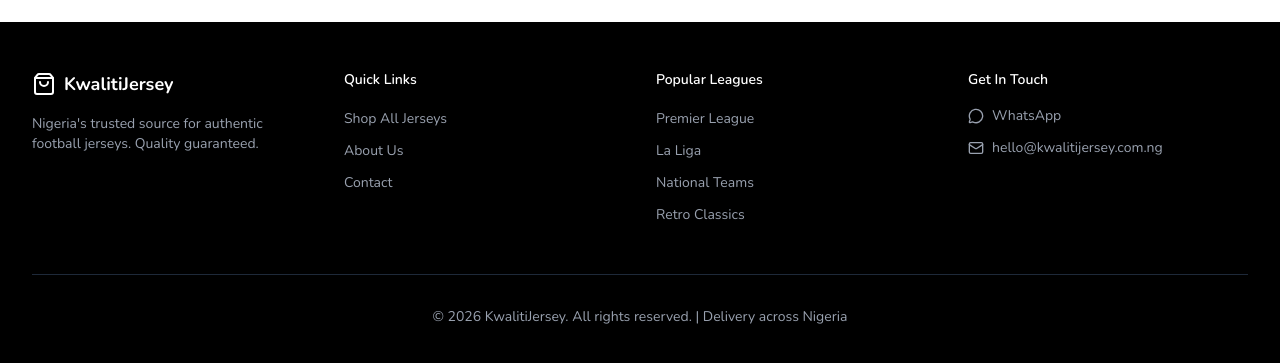
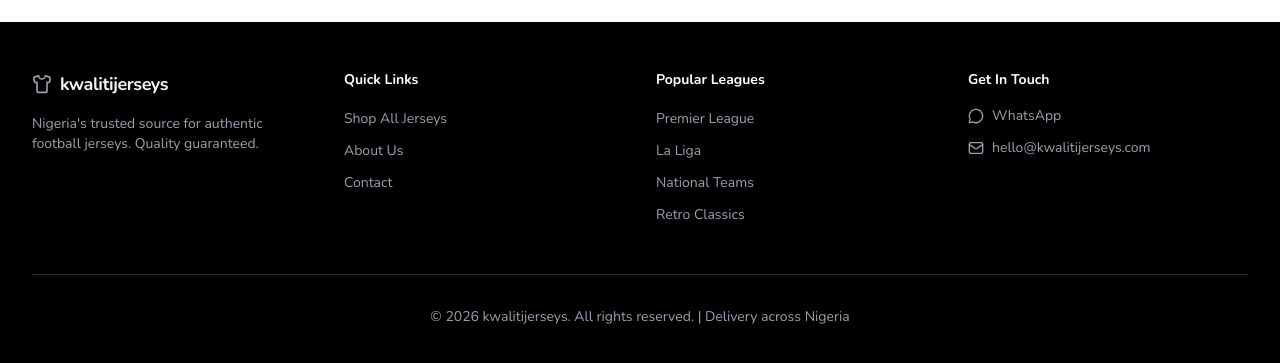
Before and after one commit to stackgik/kwalitijerseys, a Next.js app: page /about in a window 1280 px wide. Shown: the part 3025-3388 px from the top of the page. Built offline with nearby package versions, Linux system fonts and the light colour scheme.

Commit message:
rename kwalitijersey to kwalitijerseys

```diff
--- a/components/Footer.tsx
+++ b/components/Footer.tsx
@@ -1,6 +1,6 @@
 "use client";
 
-import { ShoppingBag, MessageCircle, Mail } from "lucide-react";
+import { MessageCircle, Mail, Shirt } from "lucide-react";
 import Link from "next/link";
 
 export function Footer() {
@@ -10,19 +10,25 @@
         <div className="grid grid-cols-1 md:grid-cols-4 gap-8">
           {/* Brand */}
           <div>
-            <Link href="/" className="flex items-center space-x-2 mb-4">
-              <ShoppingBag className="w-6 h-6" />
-              <span className="text-lg font-bold">KwalitiJersey</span>
+            {/* Logo */}
+            <Link
+              href="/"
+              className="flex items-center gap-2 group focus-visible:outline-none focus-visible:ring-2 focus-visible:ring-black rounded-md mb-4"
+            >
+              <Shirt className="w-5 h-5 text-gray-400 transition-transform duration-200 group-hover:scale-110" />
+              <span className="text-lg font-bold tracking-tight text-gray-100">
+                kwalitijerseys
+              </span>
             </Link>
             <p className="text-gray-400 text-sm">
-              Nigeria's trusted source for authentic football jerseys. Quality
-              guaranteed.
+              Nigeria&apos;s trusted source for authentic football jerseys.
+              Quality guaranteed.
             </p>
           </div>
 
           {/* Quick Links */}
           <div>
-            <h3 className="text-sm font-semibold mb-4">Quick Links</h3>
+            <h3 className="text-sm font-bold mb-4">Quick Links</h3>
             <ul className="space-y-2">
               <li>
                 <Link
@@ -53,7 +59,7 @@
 
           {/* Categories */}
           <div>
-            <h3 className="text-sm font-semibold mb-4">Popular Leagues</h3>
+            <h3 className="text-sm font-bold mb-4">Popular Leagues</h3>
             <ul className="space-y-2">
               <li>
                 <Link
@@ -92,7 +98,7 @@
 
           {/* Contact */}
           <div>
-            <h3 className="text-sm font-semibold mb-4">Get In Touch</h3>
+            <h3 className="text-sm font-bold mb-4">Get In Touch</h3>
             <div className="space-y-3">
               <a
                 href="https://wa.me/2348012345678?text=Hi!%20I%27m%20interested%20in%20your%20jerseys"
@@ -104,11 +110,11 @@
                 <span>WhatsApp</span>
               </a>
               <a
-                href="mailto:hello@jerseyhub.com"
+                href="mailto:kwalitijerseys@gmail.com"
                 className="flex items-center space-x-2 text-gray-400 hover:text-white text-sm transition-colors"
               >
                 <Mail className="w-4 h-4" />
-                <span>hello@kwalitijersey.com.ng</span>
+                <span>hello@kwalitijerseys.com</span>
               </a>
             </div>
           </div>
@@ -116,7 +122,7 @@
 
         <div className="border-t border-gray-800 mt-12 pt-8 text-center">
           <p className="text-gray-400 text-sm">
-            © {new Date().getFullYear()} KwalitiJersey. All rights reserved. |
+            © {new Date().getFullYear()} kwalitijerseys. All rights reserved. |
             Delivery across Nigeria
           </p>
         </div>
```
